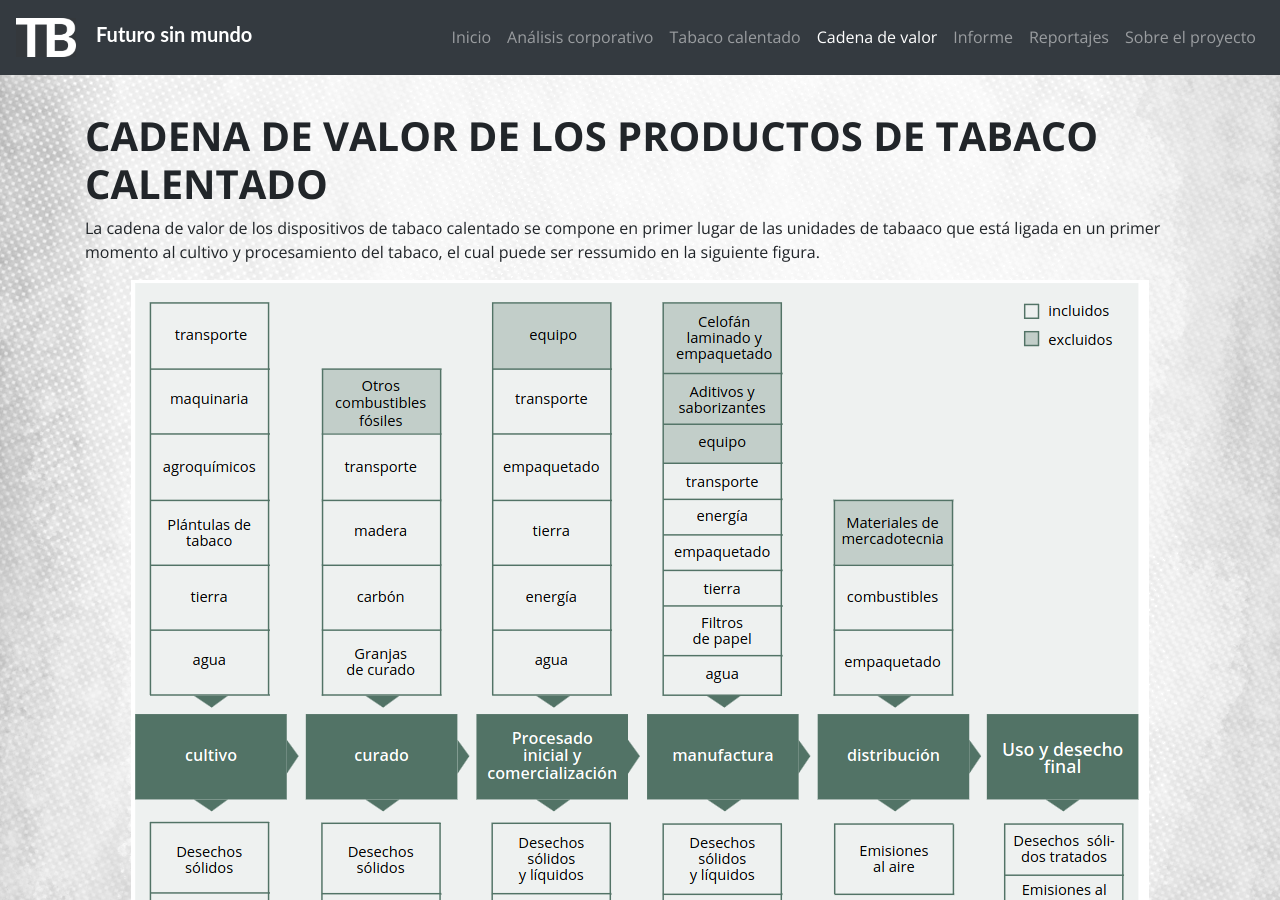
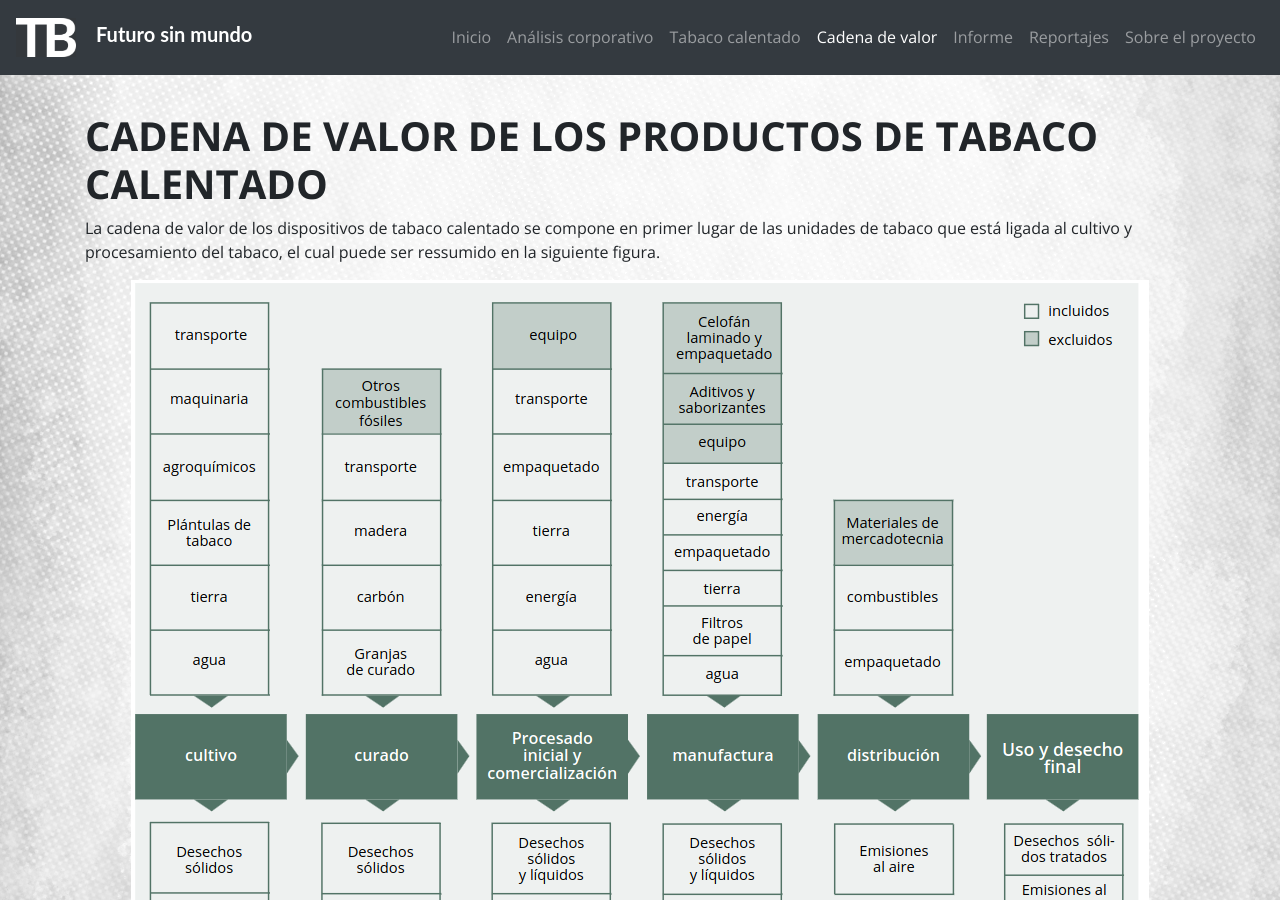
Before and after one commit to ProjectPODER/futurosinmundo, a Jekyll site: the page built from 4-cadenadevalor.md, in a window 1280 px wide and 900 px high. Built offline with Jekyll 4.4.1, drawn with Linux system fonts in a browser that asks for light colours.

Commit message:
Update 4-cadenadevalor.md

```diff
--- a/4-cadenadevalor.md
+++ b/4-cadenadevalor.md
@@ -6,7 +6,7 @@ permalink: /cadena-de-valor/
 
 # CADENA DE VALOR DE LOS PRODUCTOS DE TABACO CALENTADO
 
-La cadena de valor de los dispositivos de tabaco calentado se compone en primer lugar de las unidades de tabaaco que está ligada en un primer momento al cultivo y procesamiento del tabaco, el cual puede ser ressumido en la siguiente figura.
+La cadena de valor de los dispositivos de tabaco calentado se compone en primer lugar de las unidades de tabaco que está ligada al cultivo y procesamiento del tabaco, el cual puede ser ressumido en la siguiente figura.
 
 {:.image-post}
 ![Ingresos de PMI por productos libres de humo]({{ site.baseurl }}/assets/img/CDSTabaco.png)
```
